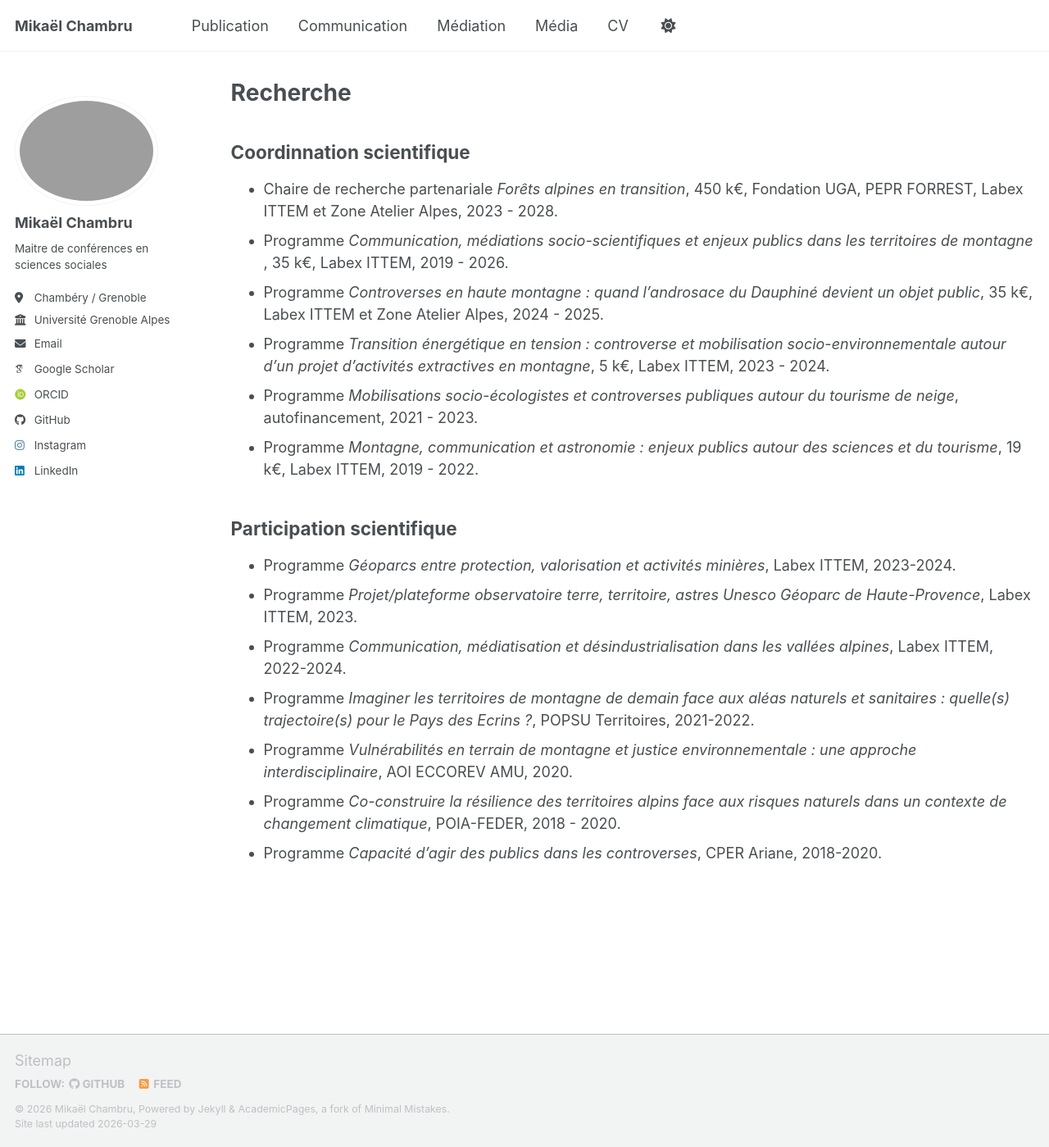
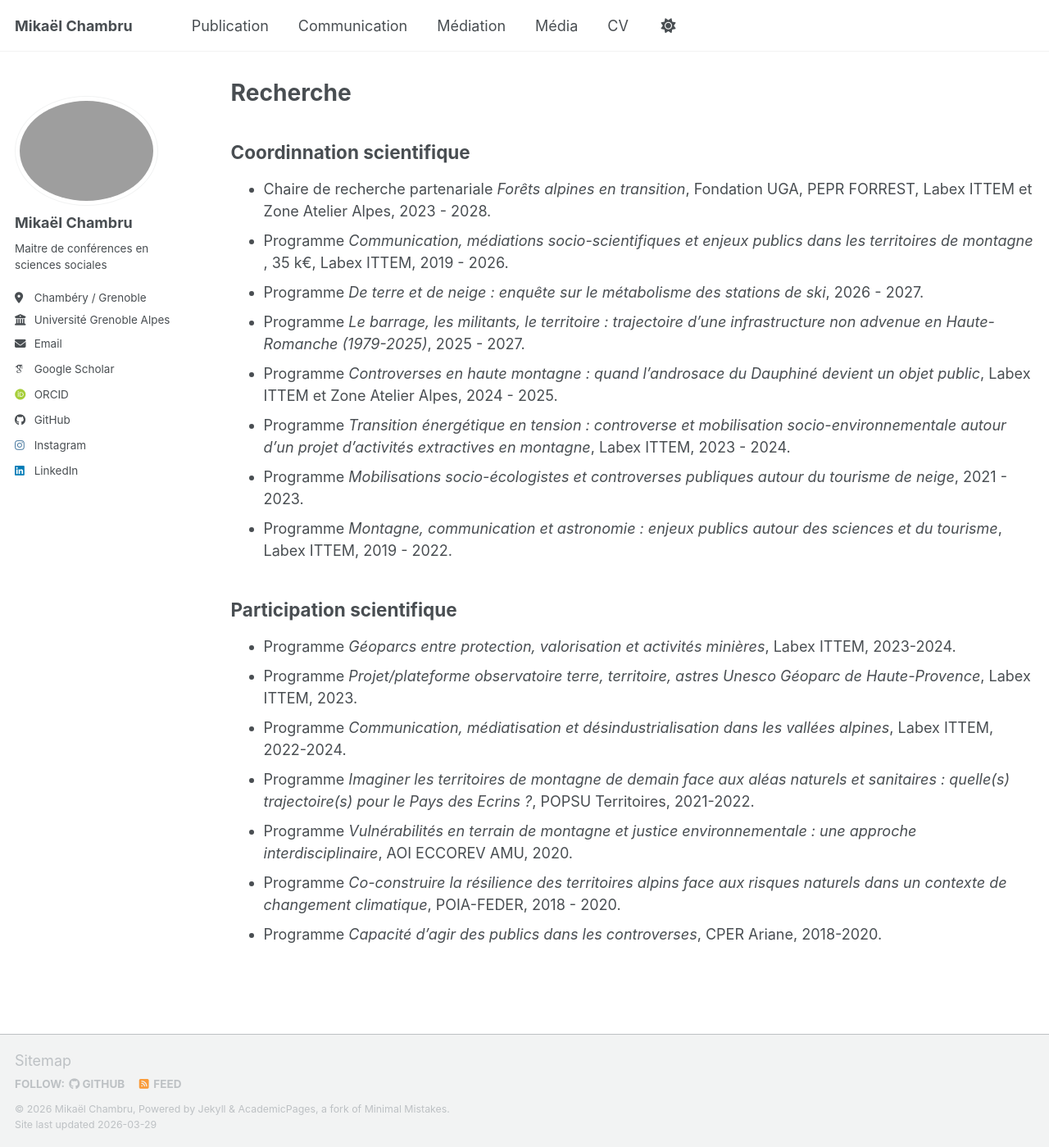
Before and after one commit to mikaelchambru/mikaelchambru.github.io, a Jekyll site: the page built from _pages/recherche.md, in a window 1280 px wide and 1399 px high. Shown: the whole window at 82% size. Built offline with Jekyll 4.4.1, drawn with Linux system fonts in a browser that asks for light colours; some web fonts are replaced; a script bundle is joined from its source files by our own code; library files that are not in the unit come from our copies.

Commit message:
Update recherche.md

```diff
--- a/_pages/recherche.md
+++ b/_pages/recherche.md
@@ -8,12 +8,14 @@ redirect_from:
 ---
 
 ## Coordinnation scientifique
-* Chaire de recherche partenariale *Forêts alpines en transition*, 450 k€, Fondation UGA, PEPR FORREST, Labex ITTEM et Zone Atelier Alpes, 2023 - 2028.
+* Chaire de recherche partenariale *Forêts alpines en transition*, Fondation UGA, PEPR FORREST, Labex ITTEM et Zone Atelier Alpes, 2023 - 2028.
 * Programme *Communication, médiations socio-scientifiques et enjeux publics dans les territoires de montagne* , 35 k€, Labex ITTEM, 2019 - 2026.
-* Programme *Controverses en haute montagne : quand l’androsace du Dauphiné devient un objet public*, 35 k€, Labex ITTEM et Zone Atelier Alpes, 2024 - 2025.
-* Programme *Transition énergétique en tension : controverse et mobilisation socio-environnementale autour d’un projet d’activités extractives en montagne*, 5 k€, Labex ITTEM, 2023 - 2024.
-* Programme *Mobilisations socio-écologistes et controverses publiques autour du tourisme de neige*, autofinancement, 2021 - 2023.
-* Programme *Montagne, communication et astronomie : enjeux publics autour des sciences et du tourisme*, 19 k€, Labex ITTEM, 2019 - 2022.
+* Programme *De terre et de neige : enquête sur le métabolisme des stations de ski*, 2026 - 2027.
+* Programme *Le barrage, les militants, le territoire : trajectoire d’une infrastructure non advenue en Haute-Romanche (1979-2025)*, 2025 - 2027.
+* Programme *Controverses en haute montagne : quand l’androsace du Dauphiné devient un objet public*, Labex ITTEM et Zone Atelier Alpes, 2024 - 2025.
+* Programme *Transition énergétique en tension : controverse et mobilisation socio-environnementale autour d’un projet d’activités extractives en montagne*, Labex ITTEM, 2023 - 2024.
+* Programme *Mobilisations socio-écologistes et controverses publiques autour du tourisme de neige*, 2021 - 2023.
+* Programme *Montagne, communication et astronomie : enjeux publics autour des sciences et du tourisme*, Labex ITTEM, 2019 - 2022.
 
 ## Participation scientifique
 * Programme *Géoparcs entre protection, valorisation et activités minières*, Labex ITTEM, 2023-2024.
```
